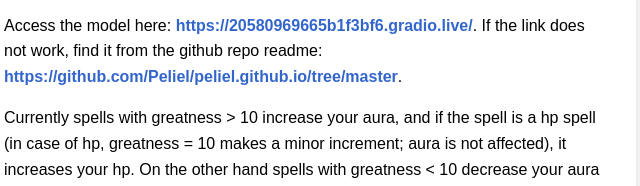
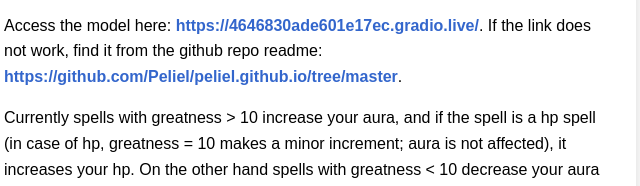
Before and after one commit to Peliel/peliel.github.io, a plain HTML site: page index.html in a window 1280 px wide. Shown: the part 315-501 px from the top of the page, 336-976 px from the left. Drawn offline with Linux system fonts and the light colour scheme.

Commit message:
Update index.html

```diff
--- a/index.html
+++ b/index.html
@@ -45,7 +45,7 @@
       The model is trained only on english language.
     </p>
     <p>
-      Access the model here: <a href="https://20580969665b1f3bf6.gradio.live/" target="_blank">https://20580969665b1f3bf6.gradio.live/</a>. If the link does not work, find it from the github repo readme: <a href="https://github.com/Peliel/peliel.github.io/tree/master" target="_blank">https://github.com/Peliel/peliel.github.io/tree/master</a>.
+      Access the model here: <a href="https://4646830ade601e17ec.gradio.live/" target="_blank">https://4646830ade601e17ec.gradio.live/</a>. If the link does not work, find it from the github repo readme: <a href="https://github.com/Peliel/peliel.github.io/tree/master" target="_blank">https://github.com/Peliel/peliel.github.io/tree/master</a>.
     </p>
     <p>
       Currently spells with greatness > 10 increase your aura, and if the spell is a hp spell (in case of hp, greatness = 10 makes a minor increment; aura is not affected), it increases your hp. On the other hand spells with greatness < 10 decrease your aura and if the spell is an hp spell, it also makes a minor deduction to your hp ("spell was cringe and failed").
```
